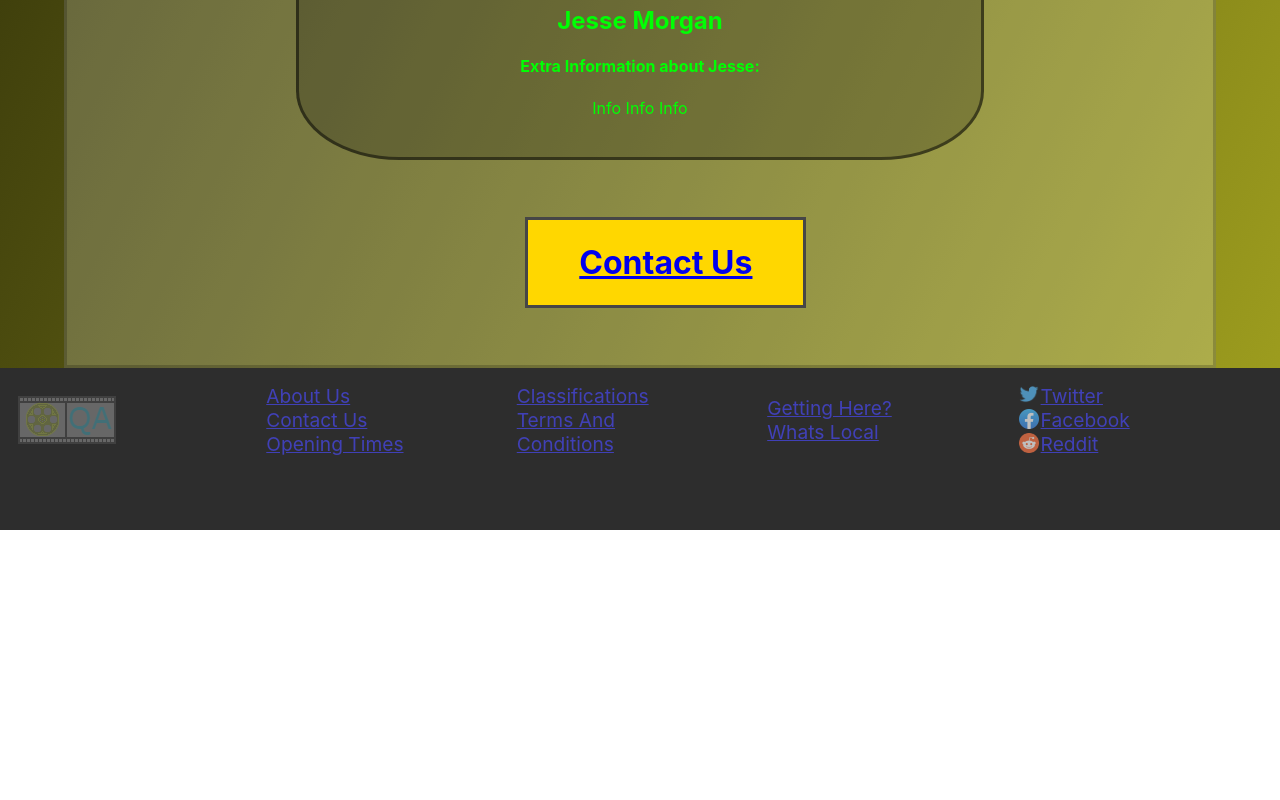
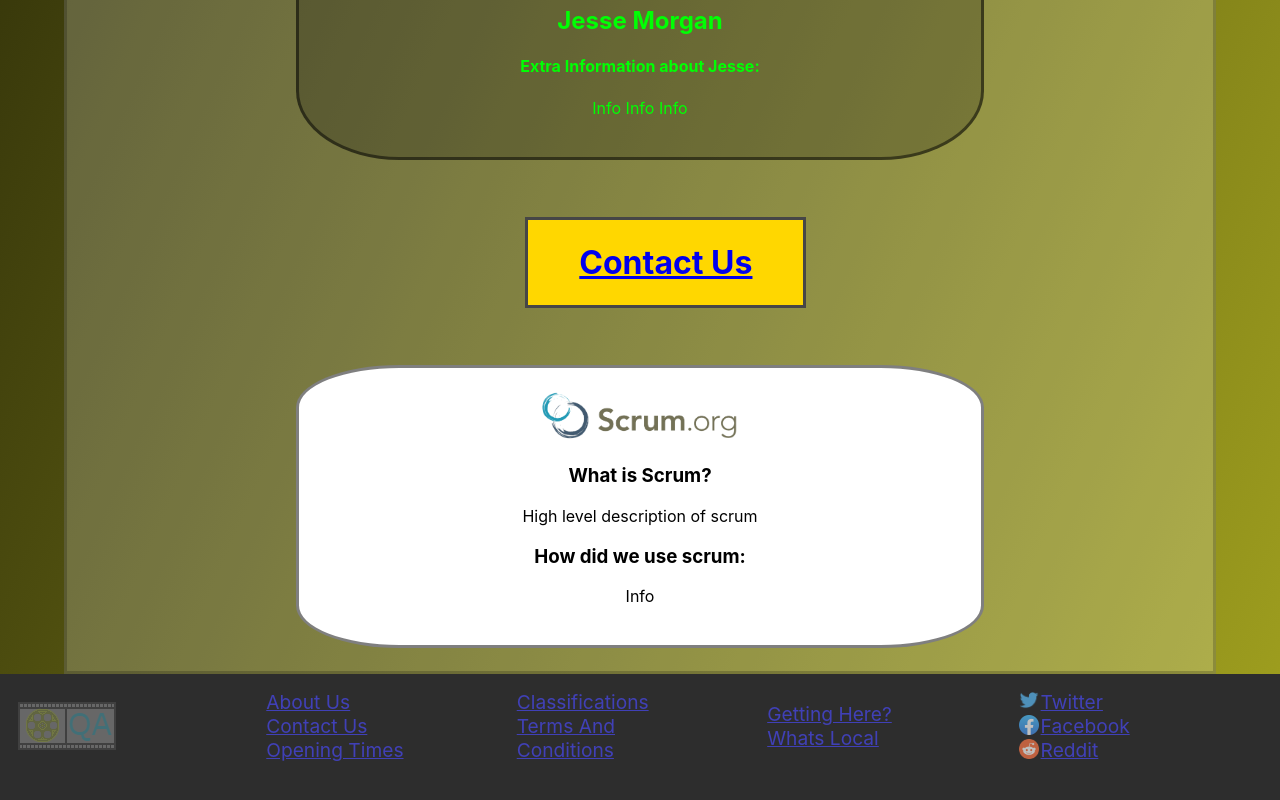
Before and after one commit to MegaSharkRhinonado/QAProject3, a React (Create React App) app in the folder megasharkrhinonado/: page /About in a window 1280 px wide. Shown: the part 2053-2853 px from the top of the page. Before the commit the page ends 2583 px from the top, so only its background shows below. Built offline with nearby package versions, Linux system fonts and the light colour scheme.

Commit message:
MEG-61 #JM: about page finished formatting, just needs the correct info on the page to replace the placeholders

```diff
--- /dev/null
+++ b/megasharkrhinonado/src/Components/About/Scrum/scrum.jsx
@@ -0,0 +1,16 @@
+import scrumLogo from "../../../Media/Scrum/scrumLogo.png"
+const Scrum = () => {
+    return (
+        <>
+            <div className="aboutContent" style={{backgroundColor:"white"}}>
+                <a href="https://www.scrum.org/"><img src={scrumLogo} alt="LOGO" width="200"></img></a>
+                <h3>What is Scrum?</h3>
+                <p>High level description of scrum</p>
+                <h3>How did we use scrum: </h3>
+                <p>Info</p>
+            </div>
+        </>
+     );
+}
+
+export default Scrum;
--- a/megasharkrhinonado/src/Components/About/about.jsx
+++ b/megasharkrhinonado/src/Components/About/about.jsx
@@ -1,5 +1,6 @@
 import ACard01 from "./AboutCards/ACard01";
 import { Link } from 'react-router-dom'
+import Scrum from "./Scrum/scrum";
 
 const About = () => {
     return (
@@ -7,6 +8,7 @@ const About = () => {
             <div className="content">
                 <ACard01 />
                 <div id="contact"><Link to="/ContactUs"><strong>Contact Us</strong></Link></div>
+                <Scrum />
             </div>
         </>
      );
```
Also changed, not shown: megasharkrhinonado/src/Media/Scrum/scrumLogo.png (added).
